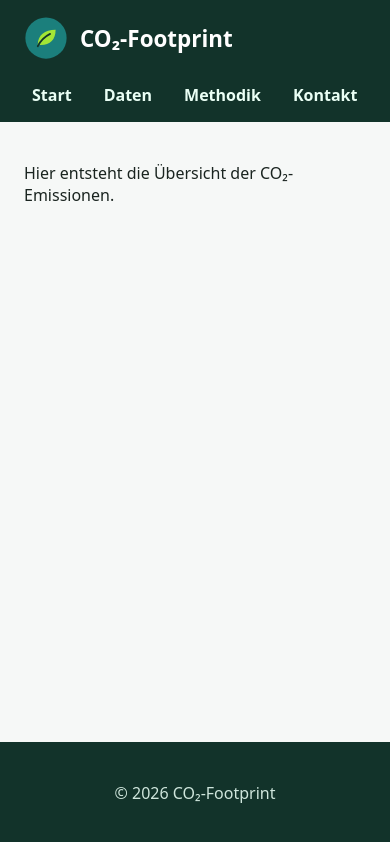
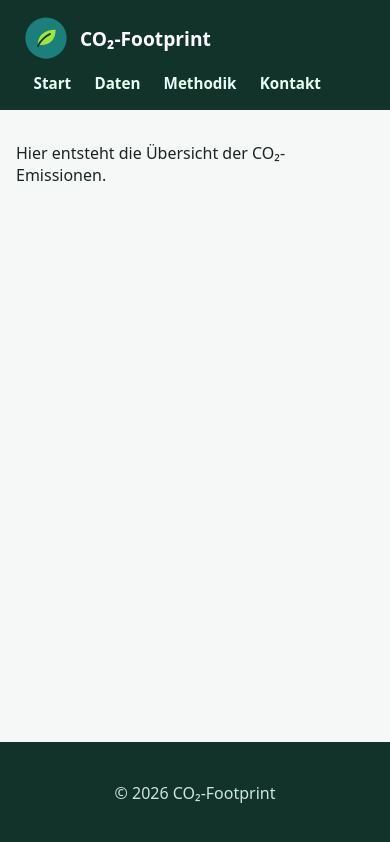
Before and after one commit to codeduyum/co2-footprint, a React (Vite) app: page / in a window 390 px wide. Built offline with nearby package versions, Linux system fonts and the light colour scheme.

Commit message:
Added responsive breakpoints for tablet and mobile.

```diff
--- a/src/index.css
+++ b/src/index.css
@@ -82,3 +82,33 @@ body {
 .global-nav a:hover {
   background: rgba(255, 255, 255, 0.12);
 }
+
+/* Tablet */
+@media (max-width: 900px) {
+  .content{
+    padding: 1rem;
+  }
+
+  .brand__title{
+    font-size: 1.2rem;
+  }
+}
+
+/* Smartphone */
+@media (max-width: 640px) {
+  .site-header__inner {
+    flex-direction: column;
+    align-items: flex-start;
+    gap: 0.75rem;
+  }
+
+  .global-nav ul {
+    flex-wrap: wrap;
+    gap: 0.25rem;
+  }
+
+  .global-nav a {
+    padding: 0.4rem 0.6rem;
+    font-size: 0.95rem;
+  }
+}
```
